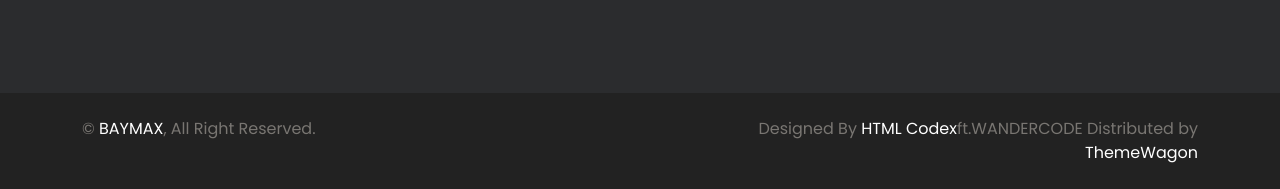
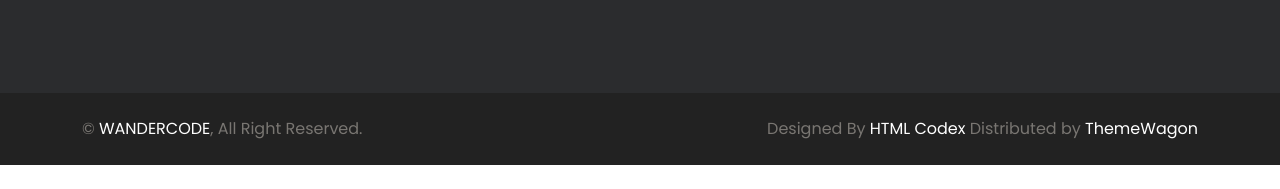
Before and after one commit to wandercode/Baymax, a plain HTML site: page index.html in a window 1280 px wide. Shown: the part 7478-7667 px from the top of the page. After the commit the page ends 7643 px from the top, so only its background shows below. Drawn offline with nearby package versions, Linux system fonts and the light colour scheme.

Commit message:
COPYRIGHT TEXT

```diff
--- a/index.html
+++ b/index.html
@@ -812,13 +812,13 @@
         <div class="container">
             <div class="row">
                 <div class="col-md-6 text-center text-md-start mb-3 mb-md-0">
-                    &copy; <a class="fw-semi-bold" href="#">BAYMAX</a>, All Right Reserved.
+                    &copy; <a class="fw-semi-bold" href="#">WANDERCODE</a>, All Right Reserved.
                 </div>
                 <div class="col-md-6 text-center text-md-end">
                     <!--/*** This template is free as long as you keep the below author’s credit link/attribution link/backlink. ***/-->
                     <!--/*** If you'd like to use the template without the below author’s credit link/attribution link/backlink, ***/-->
                     <!--/*** you can purchase the Credit Removal License from "https://htmlcodex.com/credit-removal". ***/-->
-                    Designed By <a class="fw-semi-bold" href="https://htmlcodex.com" target="_blank">HTML Codex</a><a>ft.WANDERCODE</a> Distributed by <a href="https://themewagon.com" target="_blank">ThemeWagon</a>
+                    Designed By <a class="fw-semi-bold" href="https://htmlcodex.com" target="_blank">HTML Codex</a> Distributed by <a href="https://themewagon.com" target="_blank">ThemeWagon</a>
                 </div>
             </div>
         </div>
```
